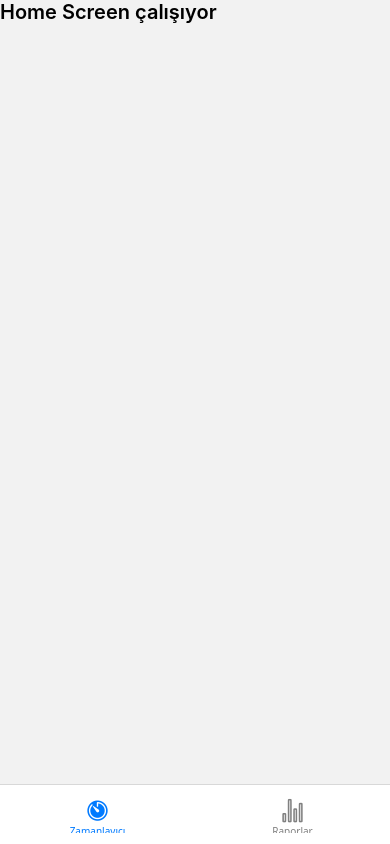
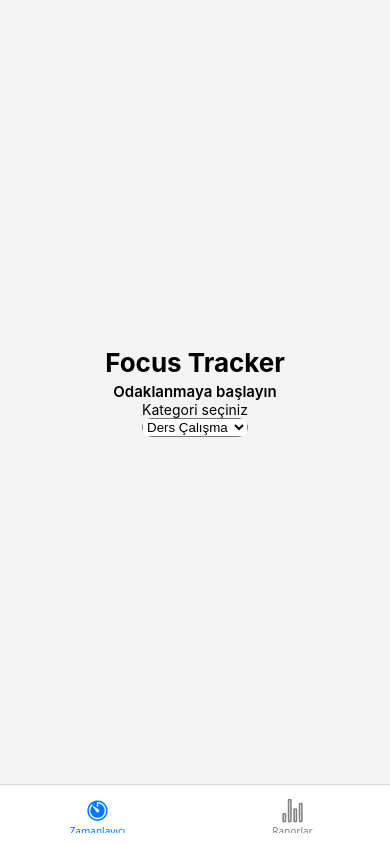
Before and after one commit to Huseyinakbal39/Focus-Tracker, a React Native app: screen /Home in a window 390 px wide. Built offline with nearby package versions, Linux system fonts and the light colour scheme.

Commit message:
Ana sayfada odaklanma kategorileri ayarlandı ve süre ile ilgili geliştirmeler başlandı.

```diff
--- a/package.json
+++ b/package.json
@@ -13,6 +13,7 @@
   "dependencies": {
     "@expo/vector-icons": "^15.0.3",
     "@react-native-async-storage/async-storage": "2.2.0",
+    "@react-native-picker/picker": "2.11.1",
     "@react-navigation/bottom-tabs": "^7.8.11",
     "@react-navigation/elements": "^2.6.3",
     "@react-navigation/native": "^7.1.24",
--- a/src/screens/HomeScreen.js
+++ b/src/screens/HomeScreen.js
@@ -1,12 +1,51 @@
+import { Picker } from '@react-native-picker/picker';
+import { useState } from 'react';
 import { StyleSheet, Text, View } from 'react-native';
+import { SafeAreaView } from 'react-native-safe-area-context';
+
+const DEFAULT_MINUTES = 25;
+export default function HomeScreen()
+{
+    const [selectedCategory, setSelectedCategory] = useState('Ders Çalışma');
+    const [isRunning, setIsRunning] = useState(false);
+    const [durationMinutes , setDurationMinutes] = useState(DEFAULT_MINUTES);
+    const [secondsLeft, setSecondsLeft] = useState(DEFAULT_MINUTES*60);
+    return(
+        <SafeAreaView style={styles.safeArea}>
+            <View style={styles.container}>
 
 
-export default function HomeScreen()
-{
-    return(
-        <View styles={styles.container}>
-            <Text style={styles.text}>Home Screen çalışıyor</Text>
-        </View>
+                <Text style={styles.appTitle}>Focus Tracker</Text>
+                <Text style={styles.text}>Odaklanmaya başlayın</Text>
+
+                <View style={styles.card}>
+                    <Text style={styles.pickerTitle}>Kategori seçiniz</Text>
+                    <View style={styles.pickerView}>
+                        <Picker
+                        selectedValue={selectedCategory}
+                        onValueChange={(value) =>setSelectedCategory(value)}
+                        >
+                            <Picker.Item label = "Ders Çalışma" value="Ders Çalışma" />
+                            <Picker.Item label = "Kitap" value="Kitap" />
+                            <Picker.Item label = "Spor" value="Spor" />
+                        </Picker>
+                    </View>
+                </View>
+
+
+                {/*<View style={styles.timerWrapper}>
+                    <View style={styles.timerCircle}>
+                        <Text style={styles.timerText}>{formatTime(secondsLeft)}</Text>
+                    </View>
+                    <Text style={styles.timerHint}>
+                        Varsayılan süre: {durationMinutes} dakika
+                    </Text>
+                </View>*/}
+
+
+            </View>
+        </SafeAreaView>
+
     );
 }
 
@@ -18,8 +57,29 @@ const styles = StyleSheet.create({
         backgroundColor: '#f4f4f4',
     },
     text:{
-        fontSize:20,
+        fontSize:15,
         fontWeight: '600',
+    },
+    appTitle:{
+        fontSize:26,
+        fontWeight:'700',
+        textAlign:'center',
+        marginBottom:4,
+    },
+    safeArea:{
+        flex:1,
+        backgroundColor: '#f2f3f7',
+    },
+    card:{
+
+    },
+    pickerTitle:{
+
+    },
+    pickerView:{
+        borderRadius: 10,
+        backgroundColor: '#f7f7f7',
+        overflow: 'hidden',
     },
 
 });
--- a/src/screens/ReportsScreen.js
+++ b/src/screens/ReportsScreen.js
@@ -1,5 +1,5 @@
-import { SafeAreaView, StyleSheet, Text, View } from 'react-native';
-
+import { StyleSheet, Text, View } from 'react-native';
+import { SafeAreaView } from 'react-native-safe-area-context';
 export default function ReportsScreen() {
   return (
     <SafeAreaView style={styles.safeArea}>
```
Also changed, not shown: 1 other file (tests, documents, lock files or other folders).
